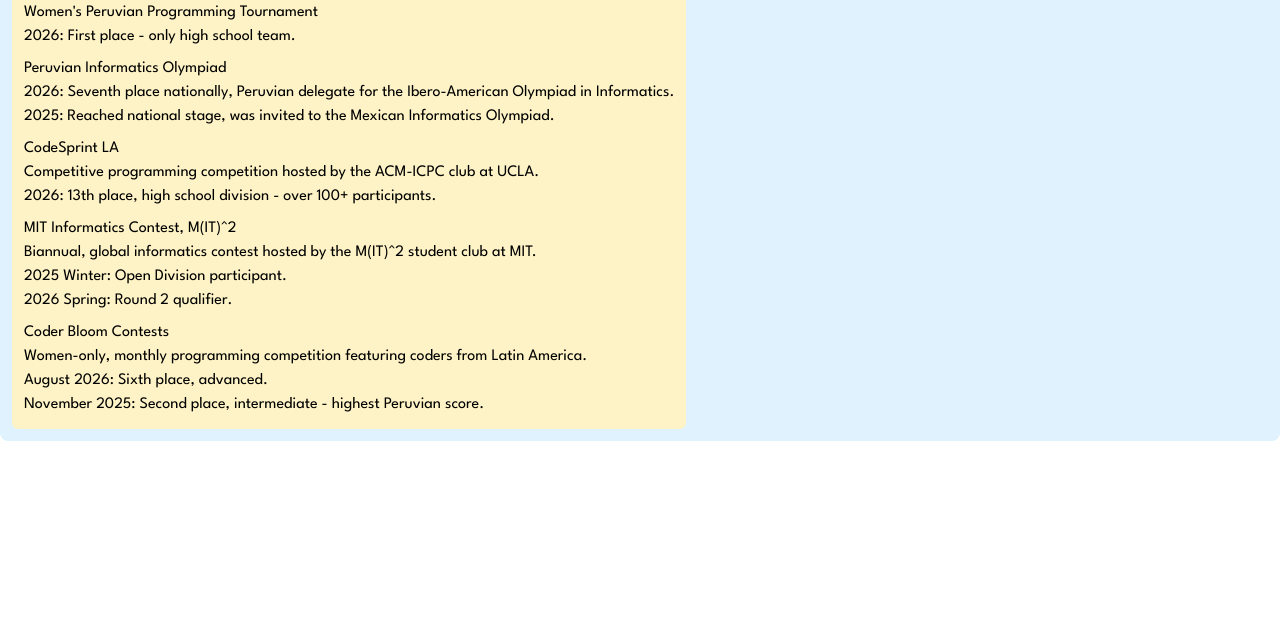
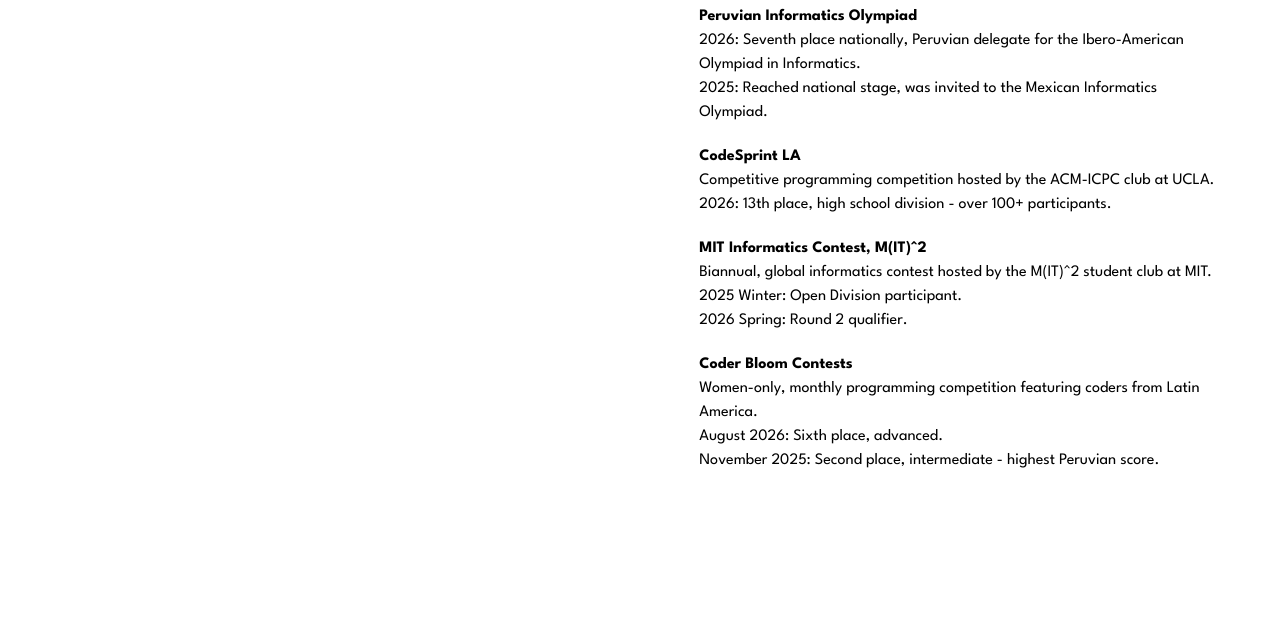
Before and after one commit to andraguoso/andraguoso.github.io, a website: page contests.html in a window 1280 px wide. Shown: the part 183-800 px from the top of the page. Drawn offline with Linux system fonts and the light colour scheme.

Commit message:
added context + proper format

```diff
--- a/contests.html
+++ b/contests.html
@@ -22,23 +22,24 @@
         </div>
     </nav>
 
-    <div class="flex flex-col items-start gap-2">
+    <div class="flex m-10 gap-5">
+        <div class="flex flex-col gap-2">
             <span class="text-lg font-bold">Contests</span>
-        <p>My first peek into Computer Science was due to a competitive programming course, and there's still so much to
+            <p>My first peek into Computer Science was due to a competitive programming course, and there's still so
+                much to
                 learn!</p>
         </div>
 
-    <div class="flex flex-col items-start rounded-lg bg-sky-100 p-3 gap-2">
-        <span class="font-bold text-lg rounded-md bg-amber-100 w-full p-1 pl-3">Contests</span>
-        <div class="flex flex-col items-start p-3 rounded-md gap-2 bg-amber-100">
+        <div class="flex flex-col items-start p-3 gap-2">
+            <div class="flex flex-col items-start p-3 gap-5">
                 <div>
-                <span>Women's Peruvian Programming Tournament</span>
+                    <span class="font-bold">Women's Peruvian Programming Tournament</span>
                     <ul>
                         <li>2026: First place - only high school team.</li>
                     </ul>
                 </div>
                 <div>
-                <span>Peruvian Informatics Olympiad</span>
+                    <span class="font-bold">Peruvian Informatics Olympiad</span>
                     <ul>
                         <li>2026: Seventh place nationally, Peruvian delegate for the Ibero-American
                             Olympiad in Informatics.</li>
@@ -46,14 +47,14 @@
                     </ul>
                 </div>
                 <div>
-                <span>CodeSprint LA</span>
+                    <span class="font-bold">CodeSprint LA</span>
                     <p>Competitive programming competition hosted by the ACM-ICPC club at UCLA.</p>
                     <ul>
                         <li>2026: 13th place, high school division - over 100+ participants.</li>
                     </ul>
                 </div>
                 <div>
-                <span>MIT Informatics Contest, M(IT)^2</span>
+                    <span class="font-bold">MIT Informatics Contest, M(IT)^2</span>
                     <p>Biannual, global informatics contest hosted by the M(IT)^2 student club at MIT.</p>
                     <ul>
                         <li>2025 Winter: Open Division participant.</li>
@@ -61,7 +62,7 @@
                     </ul>
                 </div>
                 <div>
-                <span>Coder Bloom Contests</span>
+                    <span class="font-bold">Coder Bloom Contests</span>
                     <p>Women-only, monthly programming competition featuring coders from Latin America.</p>
                     <ul>
                         <li>August 2026: Sixth place, advanced.</li>
@@ -70,6 +71,7 @@
                 </div>
             </div>
         </div>
+    </div>
 </body>
 
 </html>
```
Lines whose indentation alone changed are shown as unchanged.
